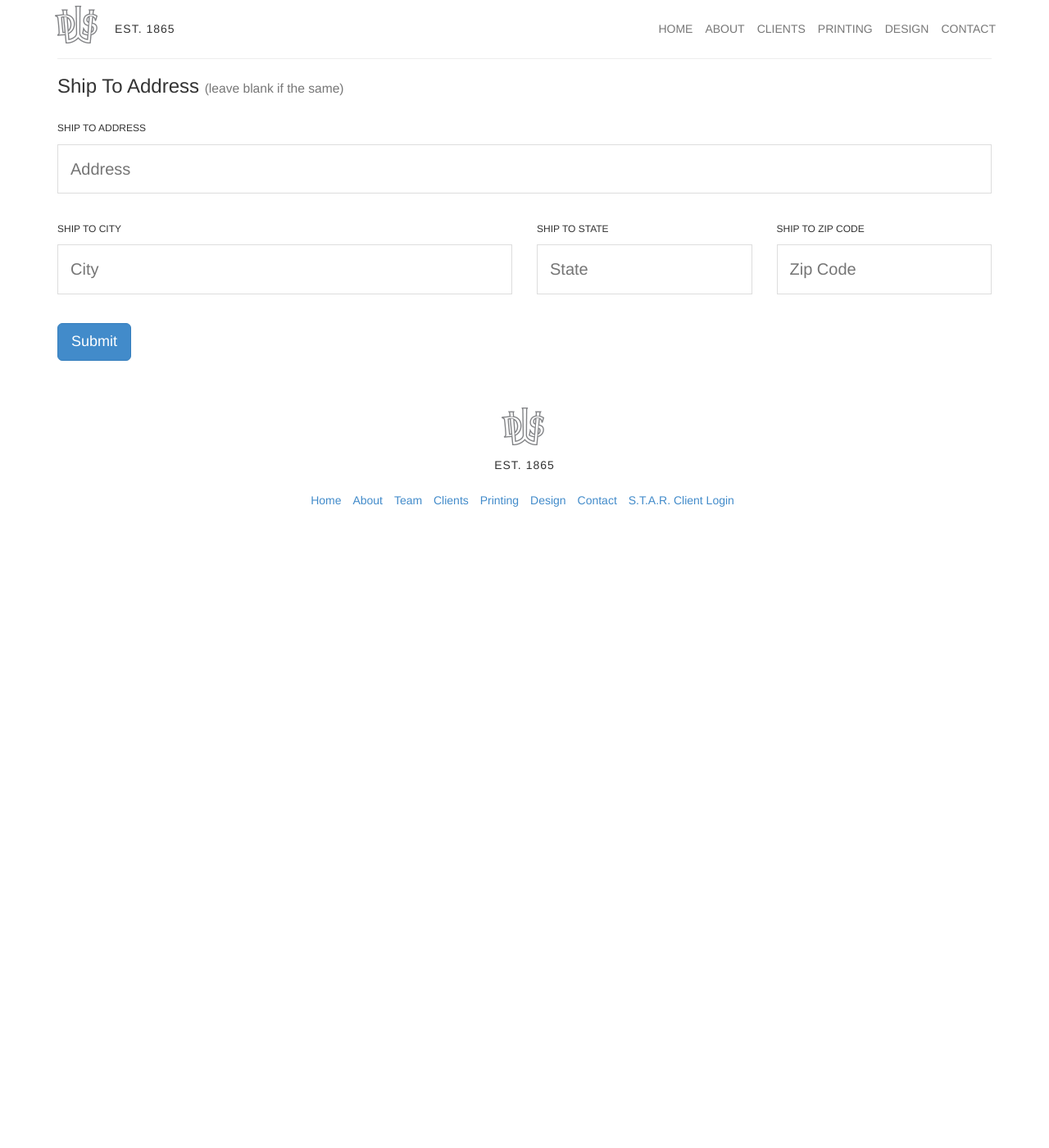
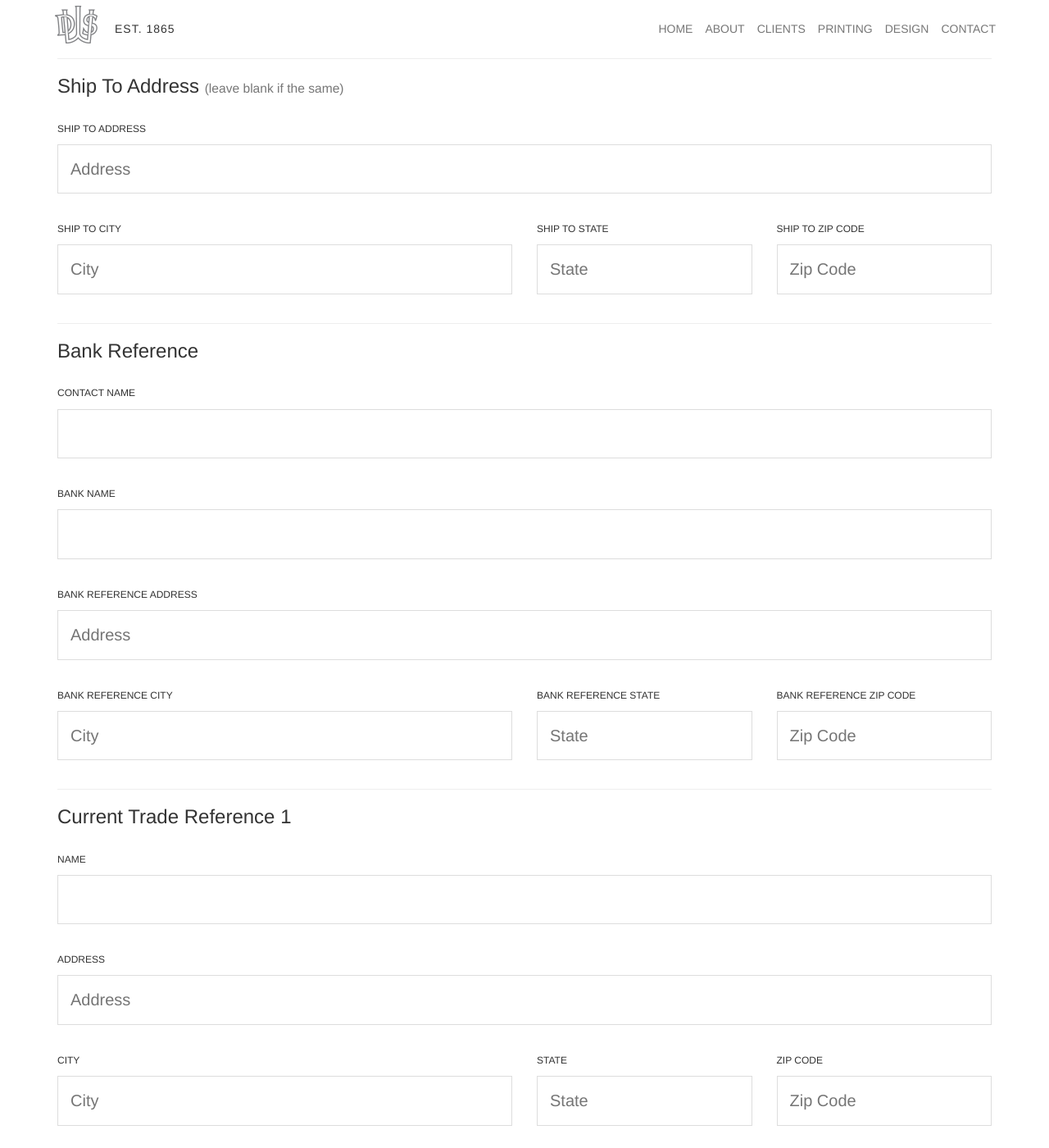
Before and after one commit to moizk/DWS-Jekyll, a Jekyll site: the page built from guide_ci.html, in a window 1280 px wide and 1400 px high, scrolled down 2303 px. Shown: the whole window at 82% size. Built offline with Jekyll 4.4.1, drawn with Linux system fonts in a browser that asks for light colours; nearby versions of some CDN libraries; Markdown is read by kramdown in place of the engine named in the settings; before the commit the page ends 2933 px from its top, so only the background shows below that; some of the changed text lies outside the part shown.

Commit message:
Update Client Information Form

```diff
--- a/guide_ci.html
+++ b/guide_ci.html
@@ -1,12 +1,10 @@
 ---
 layout: default
-title: Customer Interest Form
+title: Client Information Form
 ---
 
-<div class="about-page-header text-center">
-  <h2>Customer Interest Form</h2>
-  <h3>Est. 1865</h3>
-  <i class="ion-star"></i>
+<div class="guide-container">
+  <h1>Client Information Form</h1>
 </div>
 
 <div class="container">
@@ -82,21 +80,21 @@ title: Customer Interest Form
 
     <div class="row">
       <div class="form-group col-sm-6">
-        <label for="db" class="general-text-label">Do you report to Dun & Bradstreet?</label>
-        <input type="text" name="db" placeholder="" class="general-text-input">
+        <label for="db_bool" class="general-text-label">Do you report to Dun & Bradstreet?</label>
+        <input type="text" name="db_bool" placeholder="" class="general-text-input">
       </div>
 
       <div class="form-group col-sm-6">
         <label for="db_number" class="general-text-label">D&B Number</label>
-        <input type="text" name="db_number" placeholder="D&B Number" class="general-text-input">
+        <input type="text" name="db_number" class="general-text-input">
       </div>
     </div>
 
     <div class="form-group">
       <label for="fed_number" class="general-text-label">Federal ID Number</label>
-      <input type="text" name="fed_number" placeholder="Federal ID Number" class="general-text-input">
+      <input type="text" name="fed_number" class="general-text-input">
     </div>
-
+    <hr>
     <div class="form-group">
       <label for="controller_name" class="general-text-label">Controller's Contact</label>
       <input type="text" name="controller_name" placeholder="" class="general-text-input">
@@ -104,7 +102,7 @@ title: Customer Interest Form
 
     <div class="form-group">
       <label for="controller_contact" class="general-text-label">Controller's Phone Number & Extension</label>
-      <input type="text" name="controller_contact" placeholder="Your Controller's Phone Number & Extension" class="general-text-input">
+      <input type="text" name="controller_contact" class="general-text-input">
     </div>
     <hr>
 
@@ -164,7 +162,7 @@ title: Customer Interest Form
       </div>
 
       <div class="form-group col-sm-3">
-        <label for="bill_to_state" class="general-text-label">Ship to State</label>
+        <label for="ship_to_state" class="general-text-label">Ship to State</label>
         <input type="text" name="ship_to_state" placeholder="State" class="general-text-input">
       </div>
 
@@ -173,6 +171,146 @@ title: Customer Interest Form
         <input type="text" name="ship_to_zip" placeholder="Zip Code" class="general-text-input">
       </div>
     </div>
+    <hr>
+    <h3>Bank Reference</h3>
+    <div class="row">
+      <div class="form-group col-sm-12">
+        <label for="bank_contact_name" class="general-text-label">Contact Name</label>
+        <input type="text" name="bank_contact_name" class="general-text-input">
+      </div>
+    </div>
+    <div class="row">
+      <div class="form-group col-sm-12">
+        <label for="bank_name" class="general-text-label">Bank Name</label>
+        <input type="text" name="bank_name" class="general-text-input">
+      </div>
+    </div>
+    <div class="row">
+      <div class="form-group col-sm-12">
+        <label for="bank_address" class="general-text-label">Bank Reference Address</label>
+        <input type="text" name="bank_address" placeholder="Address" class="general-text-input">
+      </div>
+    </div>
+
+    <div class="row">
+      <div class="form-group col-sm-6">
+        <label for="bank_city" class="general-text-label">Bank Reference City</label>
+        <input type="text" name="bank_city" placeholder="City" class="general-text-input">
+      </div>
+
+      <div class="form-group col-sm-3">
+        <label for="bank_state" class="general-text-label">Bank Reference State</label>
+        <input type="text" name="bank_state" placeholder="State" class="general-text-input">
+      </div>
+
+      <div class="form-group col-sm-3">
+        <label for="bank_zip" class="general-text-label">Bank Reference Zip Code</label>
+        <input type="text" name="bank_zip" placeholder="Zip Code" class="general-text-input">
+      </div>
+    </div>
+    <hr>
+    <h3>Current Trade Reference 1</h3>
+    <div class="row">
+      <div class="form-group col-sm-12">
+        <label for="cr1_name" class="general-text-label">Name</label>
+        <input type="text" name="cr1_name" class="general-text-input">
+      </div>
+    </div>
+    <div class="row">
+      <div class="form-group col-sm-12">
+        <label for="cr1_address" class="general-text-label">Address</label>
+        <input type="text" name="cr1_address" placeholder="Address" class="general-text-input">
+      </div>
+    </div>
+    <div class="row">
+      <div class="form-group col-sm-6">
+        <label for="cr1_city" class="general-text-label">City</label>
+        <input type="text" name="cr1_city" placeholder="City" class="general-text-input">
+      </div>
+
+      <div class="form-group col-sm-3">
+        <label for="cr1_state" class="general-text-label">State</label>
+        <input type="text" name="cr1_state" placeholder="State" class="general-text-input">
+      </div>
+
+      <div class="form-group col-sm-3">
+        <label for="cr1_zip" class="general-text-label">Zip Code</label>
+        <input type="text" name="cr1_zip" placeholder="Zip Code" class="general-text-input">
+      </div>
+    </div>
+    <hr>
+    <h3>Current Trade Reference 2</h3>
+    <div class="row">
+      <div class="form-group col-sm-12">
+        <label for="cr2_name" class="general-text-label">Name</label>
+        <input type="text" name="cr2_name" class="general-text-input">
+      </div>
+    </div>
+    <div class="row">
+      <div class="form-group col-sm-12">
+        <label for="cr2_address" class="general-text-label">Address</label>
+        <input type="text" name="cr2_address" placeholder="Address" class="general-text-input">
+      </div>
+    </div>
+    <div class="row">
+      <div class="form-group col-sm-6">
+        <label for="cr2_city" class="general-text-label">City</label>
+        <input type="text" name="cr2_city" placeholder="City" class="general-text-input">
+      </div>
+
+      <div class="form-group col-sm-3">
+        <label for="cr2_state" class="general-text-label">State</label>
+        <input type="text" name="cr2_state" placeholder="State" class="general-text-input">
+      </div>
+
+      <div class="form-group col-sm-3">
+        <label for="cr2_zip" class="general-text-label">Zip Code</label>
+        <input type="text" name="cr2_zip" placeholder="Zip Code" class="general-text-input">
+      </div>
+    </div>
+    <hr>
+    <h3>Current Trade Reference 3</h3>
+    <div class="row">
+      <div class="form-group col-sm-12">
+        <label for="cr3_name" class="general-text-label">Name</label>
+        <input type="text" name="cr3_name" class="general-text-input">
+      </div>
+    </div>
+    <div class="row">
+      <div class="form-group col-sm-12">
+        <label for="cr3_address" class="general-text-label">Address</label>
+        <input type="text" name="cr3_address" placeholder="Address" class="general-text-input">
+      </div>
+    </div>
+    <div class="row">
+      <div class="form-group col-sm-6">
+        <label for="cr3_city" class="general-text-label">City</label>
+        <input type="text" name="cr3_city" placeholder="City" class="general-text-input">
+      </div>
+
+      <div class="form-group col-sm-3">
+        <label for="cr3_state" class="general-text-label">State</label>
+        <input type="text" name="cr3_state" placeholder="State" class="general-text-input">
+      </div>
+
+      <div class="form-group col-sm-3">
+        <label for="cr3_zip" class="general-text-label">Zip Code</label>
+        <input type="text" name="cr3_zip" placeholder="Zip Code" class="general-text-input">
+      </div>
+    </div>
+    <hr>
+    <h3>Your Information</h3>
+    <div class="row">
+      <div class="form-group col-sm-6">
+        <label for="your_name" class="general-text-label">Name</label>
+        <input type="text" name="your_name" class="general-text-input">
+      </div>
+      <div class="form-group col-sm-6">
+        <label for="your_title" class="general-text-label">Title</label>
+        <input type="text" name="your_title" class="general-text-input">
+      </div>
+    </div>
+
 
     <br>
     <input class="btn btn-primary btn-lg" type="submit" value="Submit">
```
